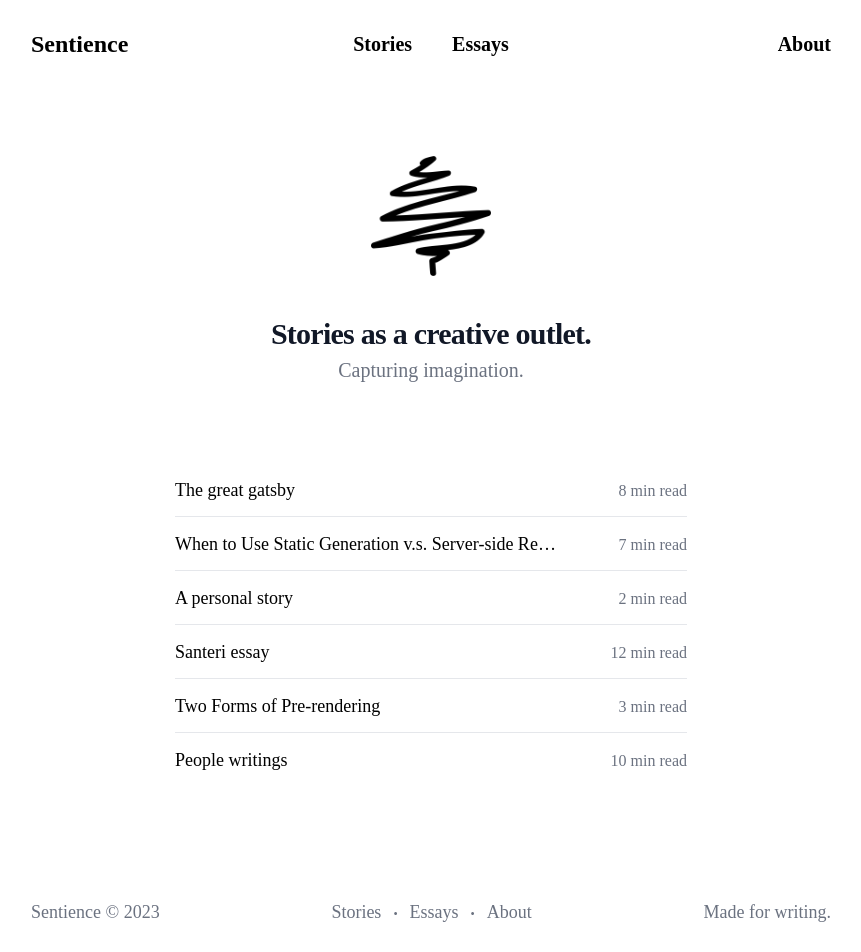
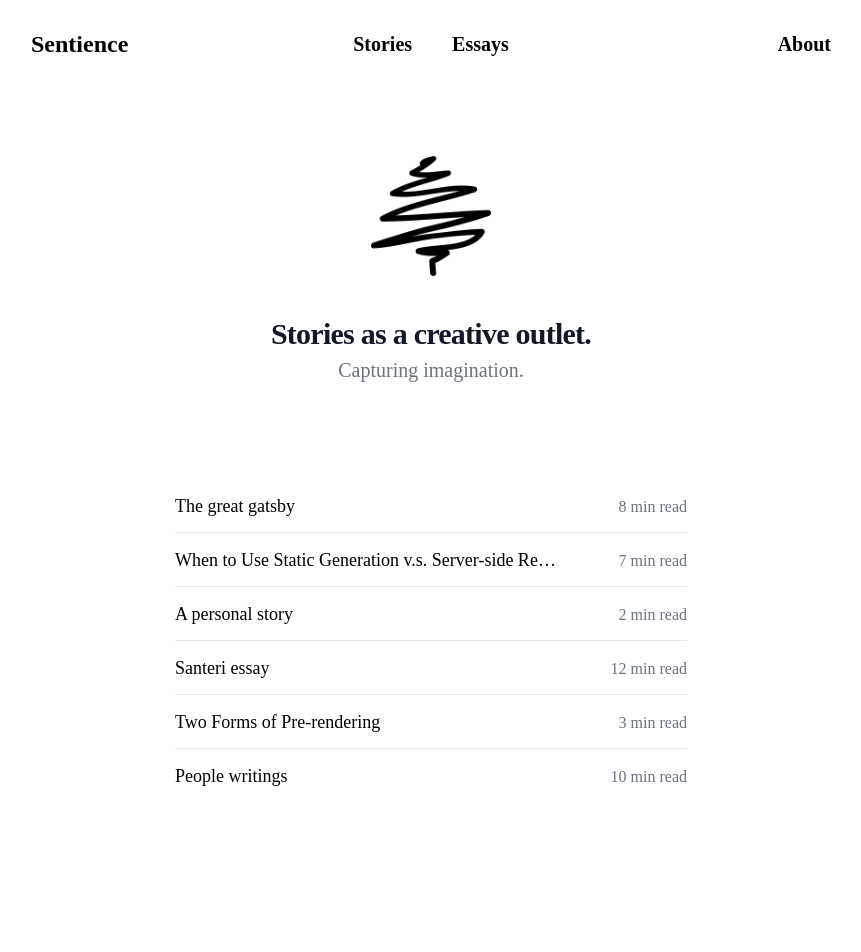
Before and after one commit to iamsanteri/sentience-blog, a Next.js app: page / in a window 1280 px wide. Shown: the top 952 px of the page, without its empty margins (209-1070 px from the left). Built offline with nearby package versions, Linux system fonts and the light colour scheme; a web font is replaced by a local one.

Commit message:
Adjusted margins

```diff
--- a/pages/index.js
+++ b/pages/index.js
@@ -44,7 +44,7 @@ export default function Home({ allPostsData }) {
       <Head>
         <title>Sentience Platform</title>
       </Head>
-      <section className="bg-white dark:bg-sentient pt-20 lg:pt-24">
+      <section className="bg-white dark:bg-sentient pt-20 mb-4 lg:pt-24">
         <div className="flex justify-center">
           <Image src={coverImg} priority alt="Sentience cover image" width={120} height={120} className="object-contain" />
         </div>
@@ -53,7 +53,9 @@ export default function Home({ allPostsData }) {
           <p className="mb-6 text-lg font-normal text-gray-500 lg:text-xl sm:px-16 xl:px-48 dark:text-gray-400">Capturing imagination.</p>
         </div>
       </section>
-      <PostList pageIdentifier={pageIdentifier} allPostsData={allPostsData} />
+      <div className="lg:mb-14">
+        <PostList pageIdentifier={pageIdentifier} allPostsData={allPostsData} />
+      </div>
     </>
   )
 }
```
